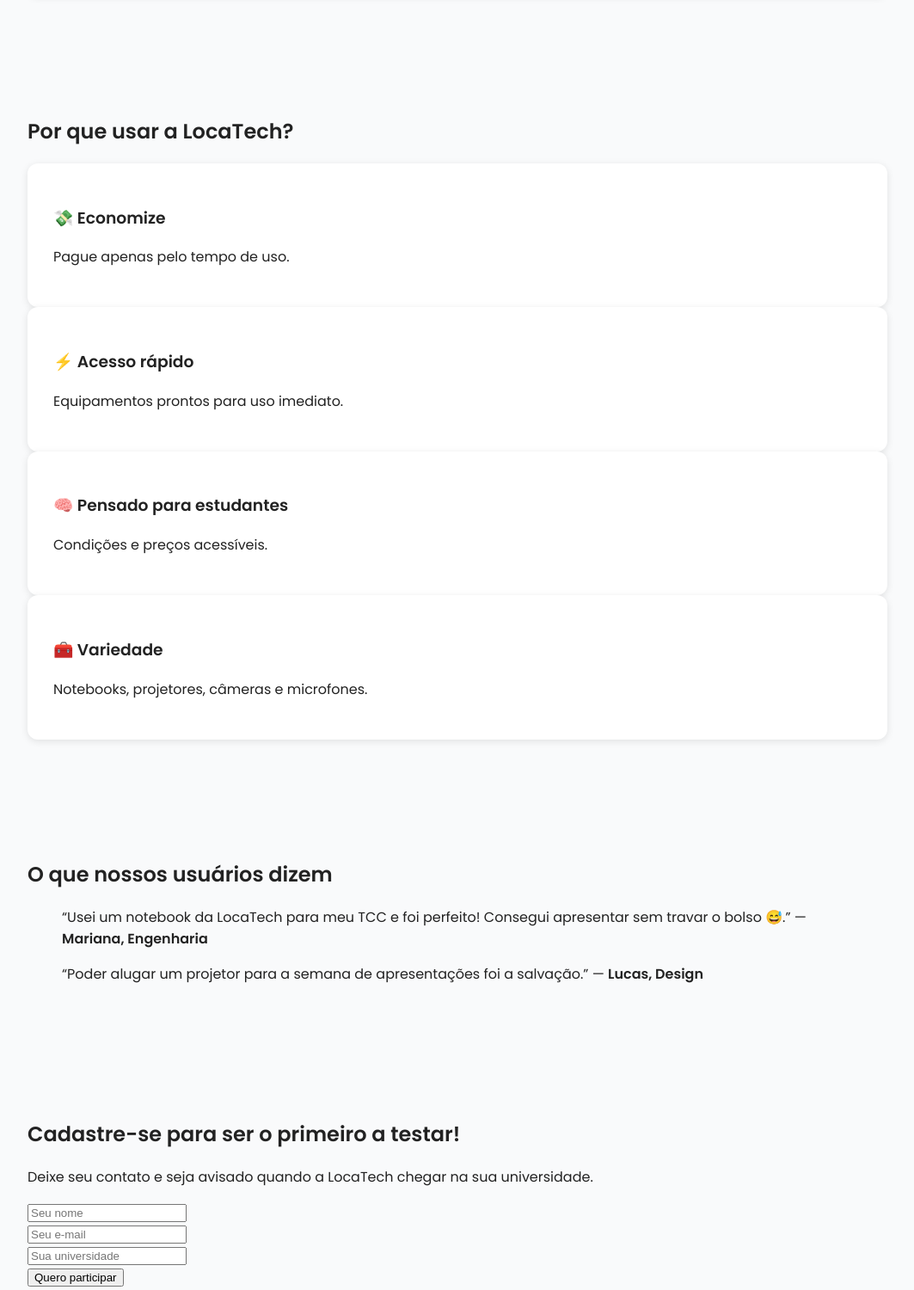
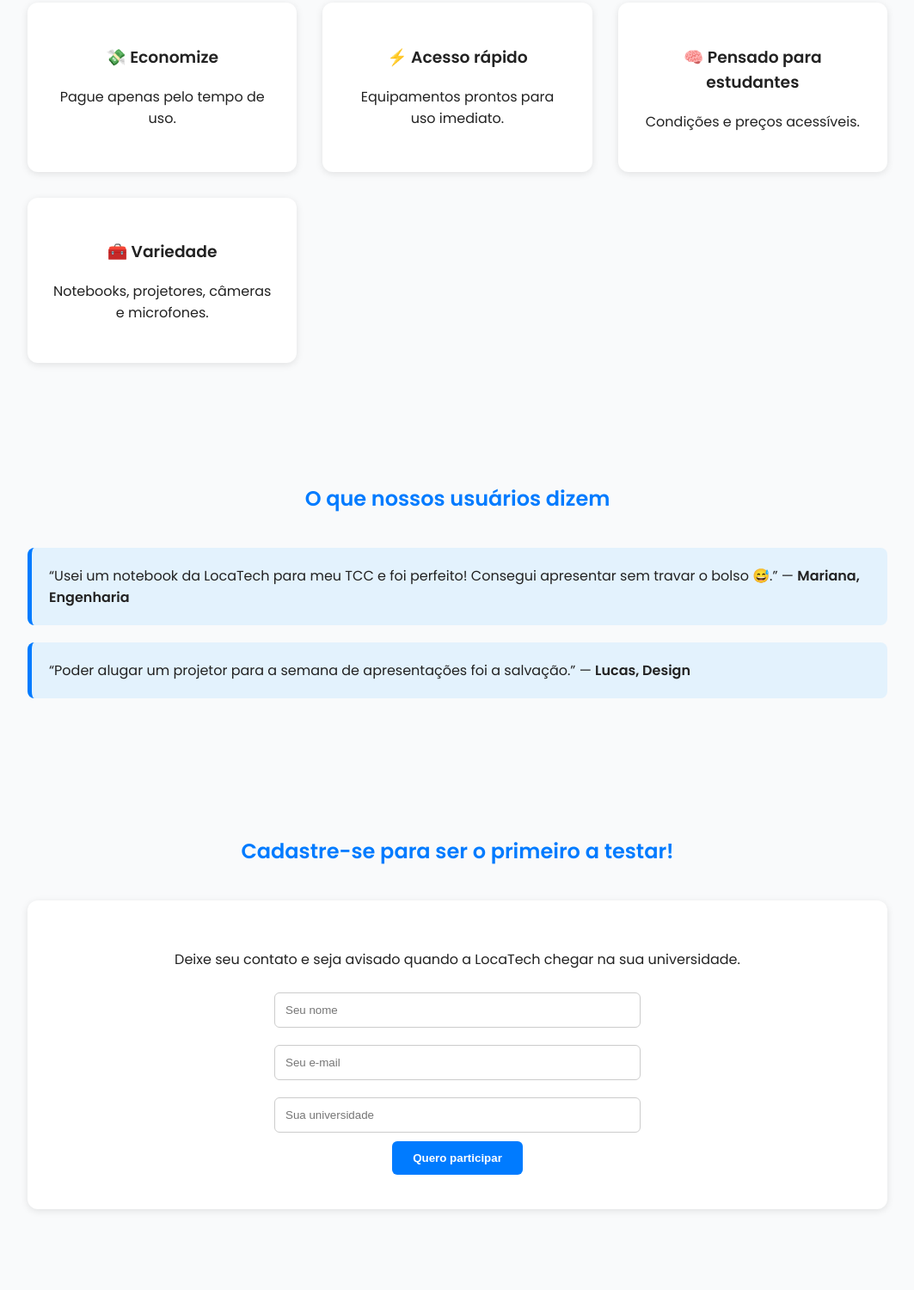
Before and after one commit to AnthonyPerotti/LocaTech, a plain HTML site: page index.html in a window 1280 px wide. Shown: the part 1007-2507 px from the top of the page at 86% size, without its empty margins (108-1171 px from the left). Drawn offline with Linux system fonts and the light colour scheme.

Commit message:
fixed style

```diff
--- a/css/style.css
+++ b/css/style.css
@@ -4,6 +4,7 @@ body {
     color: #222;
     background-color: #f9fafb;
 }
+
 header {
     display: flex;
     align-items: center;
@@ -13,15 +14,28 @@ header {
     padding: 20px 40px;
     flex-wrap: wrap;
 }
+
 header img {
-  height: 80px;
+    height: 100px;
     border-radius: 8px;
 }
+
 .hero {
     text-align: center;
     flex: 1 1 100%;
-  padding: 20px;
+    padding: 40px 20px;
 }
+
+.hero h1 {
+    font-size: 2.5rem;
+    margin-bottom: 10px;
+}
+
+.hero p {
+    font-size: 1.2rem;
+    margin-bottom: 20px;
+}
+
 .hero a {
     background: #ffcd00;
     color: #222;
@@ -30,29 +44,84 @@ header img {
     text-decoration: none;
     font-weight: 600;
 }
+
 .visitor-counter {
     text-align: center;
     font-size: 14px;
 }
+
 #visitorCount {
     font-size: 18px;
     font-weight: 700;
 }
+
 section {
     padding: 60px 20px;
     max-width: 1000px;
     margin: auto;
 }
+
+h2 {
+    text-align: center;
+    color: #007bff;
+    margin-bottom: 40px;
+}
+
+.steps,
+.benefits {
+    display: grid;
+    grid-template-columns: repeat(auto-fit, minmax(250px, 1fr));
+    gap: 30px;
+    text-align: center;
+}
+
 .card {
     background: white;
     padding: 30px;
     border-radius: 12px;
     box-shadow: 0 2px 8px rgba(0, 0, 0, 0.1);
 }
+
+.testimonials blockquote {
+    background: #e3f2fd;
+    border-left: 5px solid #007bff;
+    padding: 20px;
+    margin: 20px 0;
+    border-radius: 8px;
+}
+
+.lead-form {
+    background: #fff;
+    padding: 40px;
+    border-radius: 12px;
+    text-align: center;
+    box-shadow: 0 2px 8px rgba(0, 0, 0, 0.1);
+}
+
+.lead-form input {
+    width: 90%;
+    max-width: 400px;
+    margin: 10px 0;
+    padding: 12px;
+    border-radius: 6px;
+    border: 1px solid #ccc;
+}
+
+.lead-form button {
+    background: #007bff;
+    color: white;
+    padding: 12px 24px;
+    border: none;
+    border-radius: 6px;
+    cursor: pointer;
+    font-weight: 600;
+}
+
 footer {
     background: #111;
     color: #ccc;
     text-align: center;
     padding: 30px 20px;
     margin-top: 60px;
+    font-size: 0.9rem;
 }
--- a/index.html
+++ b/index.html
@@ -1,12 +1,15 @@
 <!DOCTYPE html>
 <html lang="pt-BR">
+
 <head>
   <meta charset="UTF-8" />
   <meta name="viewport" content="width=device-width, initial-scale=1.0" />
-  <title>LocaTech - A tecnologia que você precisa, quando você precisa</title>
+  <title>LocaTech</title>
+  <link rel="icon" type="image/png" href="img/logo.png">
   <link href="https://fonts.googleapis.com/css2?family=Poppins:wght@400;600&display=swap" rel="stylesheet">
   <link rel="stylesheet" href="css/style.css">
 </head>
+
 <body>
   <header>
     <img src="img/logo.png" alt="Logo LocaTech" />
@@ -24,26 +27,49 @@
   <section id="como-funciona">
     <h2>Como Funciona</h2>
     <div class="steps">
-      <div class="card"><h3>1️⃣ Escolha o equipamento</h3><p>Notebooks, projetores, câmeras e mais.</p></div>
-      <div class="card"><h3>2️⃣ Reserve e retire</h3><p>Receba na faculdade ou em casa com praticidade.</p></div>
-      <div class="card"><h3>3️⃣ Use e devolva</h3><p>Sem burocracia, com suporte garantido.</p></div>
+      <div class="card">
+        <h3>1️⃣ Escolha o equipamento</h3>
+        <p>Notebooks, projetores, câmeras e mais.</p>
+      </div>
+      <div class="card">
+        <h3>2️⃣ Reserve e retire</h3>
+        <p>Receba na faculdade ou em casa com praticidade.</p>
+      </div>
+      <div class="card">
+        <h3>3️⃣ Use e devolva</h3>
+        <p>Sem burocracia, com suporte garantido.</p>
+      </div>
     </div>
   </section>
 
   <section id="por-que">
     <h2>Por que usar a LocaTech?</h2>
     <div class="benefits">
-      <div class="card"><h3>💸 Economize</h3><p>Pague apenas pelo tempo de uso.</p></div>
-      <div class="card"><h3>⚡ Acesso rápido</h3><p>Equipamentos prontos para uso imediato.</p></div>
-      <div class="card"><h3>🧠 Pensado para estudantes</h3><p>Condições e preços acessíveis.</p></div>
-      <div class="card"><h3>🧰 Variedade</h3><p>Notebooks, projetores, câmeras e microfones.</p></div>
+      <div class="card">
+        <h3>💸 Economize</h3>
+        <p>Pague apenas pelo tempo de uso.</p>
+      </div>
+      <div class="card">
+        <h3>⚡ Acesso rápido</h3>
+        <p>Equipamentos prontos para uso imediato.</p>
+      </div>
+      <div class="card">
+        <h3>🧠 Pensado para estudantes</h3>
+        <p>Condições e preços acessíveis.</p>
+      </div>
+      <div class="card">
+        <h3>🧰 Variedade</h3>
+        <p>Notebooks, projetores, câmeras e microfones.</p>
+      </div>
     </div>
   </section>
 
   <section class="testimonials">
     <h2>O que nossos usuários dizem</h2>
-    <blockquote>“Usei um notebook da LocaTech para meu TCC e foi perfeito! Consegui apresentar sem travar o bolso 😅.” — <b>Mariana, Engenharia</b></blockquote>
-    <blockquote>“Poder alugar um projetor para a semana de apresentações foi a salvação.” — <b>Lucas, Design</b></blockquote>
+    <blockquote>“Usei um notebook da LocaTech para meu TCC e foi perfeito! Consegui apresentar sem travar o bolso 😅.” —
+      <b>Mariana, Engenharia</b></blockquote>
+    <blockquote>“Poder alugar um projetor para a semana de apresentações foi a salvação.” — <b>Lucas, Design</b>
+    </blockquote>
   </section>
 
   <section id="lead">
@@ -63,4 +89,5 @@
 
   <script src="js/script.js"></script>
 </body>
+
 </html>
```
Also changed, not shown: js/script.js (+12 -12 lines). Lines whose indentation alone changed are shown as unchanged.
